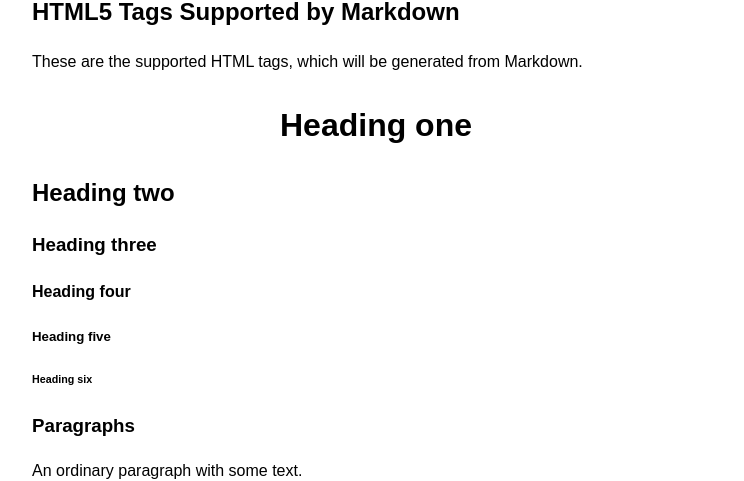
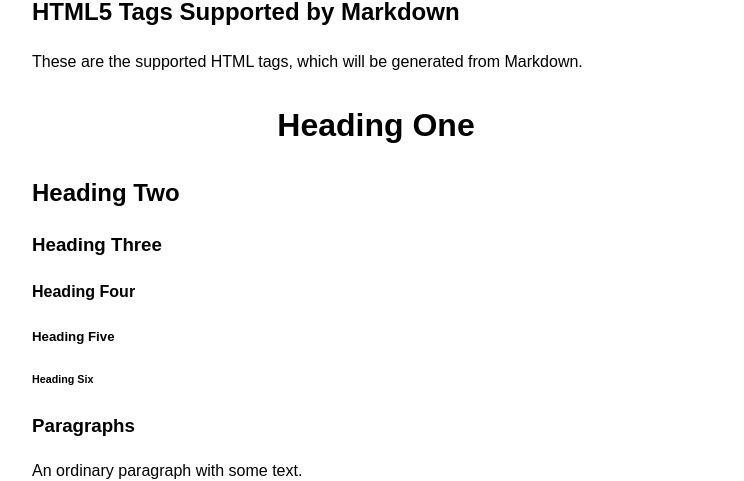
Before and after one commit to michaelnordmeyer/jekyll-theme-nixer, a Jekyll site: the page built from _posts/2023-01-01-markdown-to-html-test.md, in a window 1280 px wide and 900 px high. Shown: the part 123-604 px from the top of the window, without its empty margins (264-1008 px from the left). Built offline with Jekyll 4.4.1, drawn with Linux system fonts in a browser that asks for light colours.

Commit message:
Fixes docs

```diff
--- a/_posts/2023-01-01-markdown-to-html-test.md
+++ b/_posts/2023-01-01-markdown-to-html-test.md
@@ -5,12 +5,12 @@ title: Markdown to HTML Test
 
 These are the supported HTML tags, which will be generated from Markdown.
 
-# Heading one
-## Heading two
-### Heading three
-#### Heading four
-##### Heading five
-###### Heading six
+# Heading One
+## Heading Two
+### Heading Three
+#### Heading Four
+##### Heading Five
+###### Heading Six
 
 ### Paragraphs
 
```
Also changed, not shown: README.md, jekyll-theme-nixer.gemspec.
